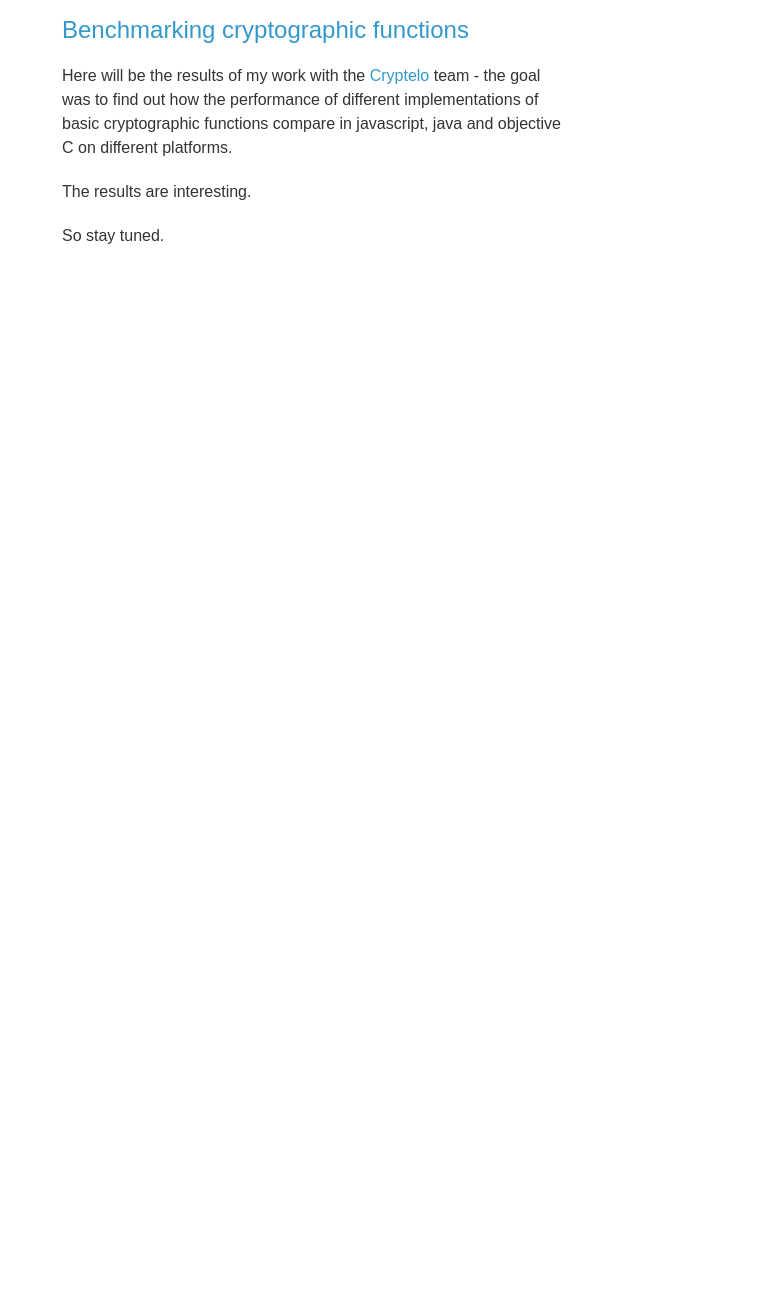
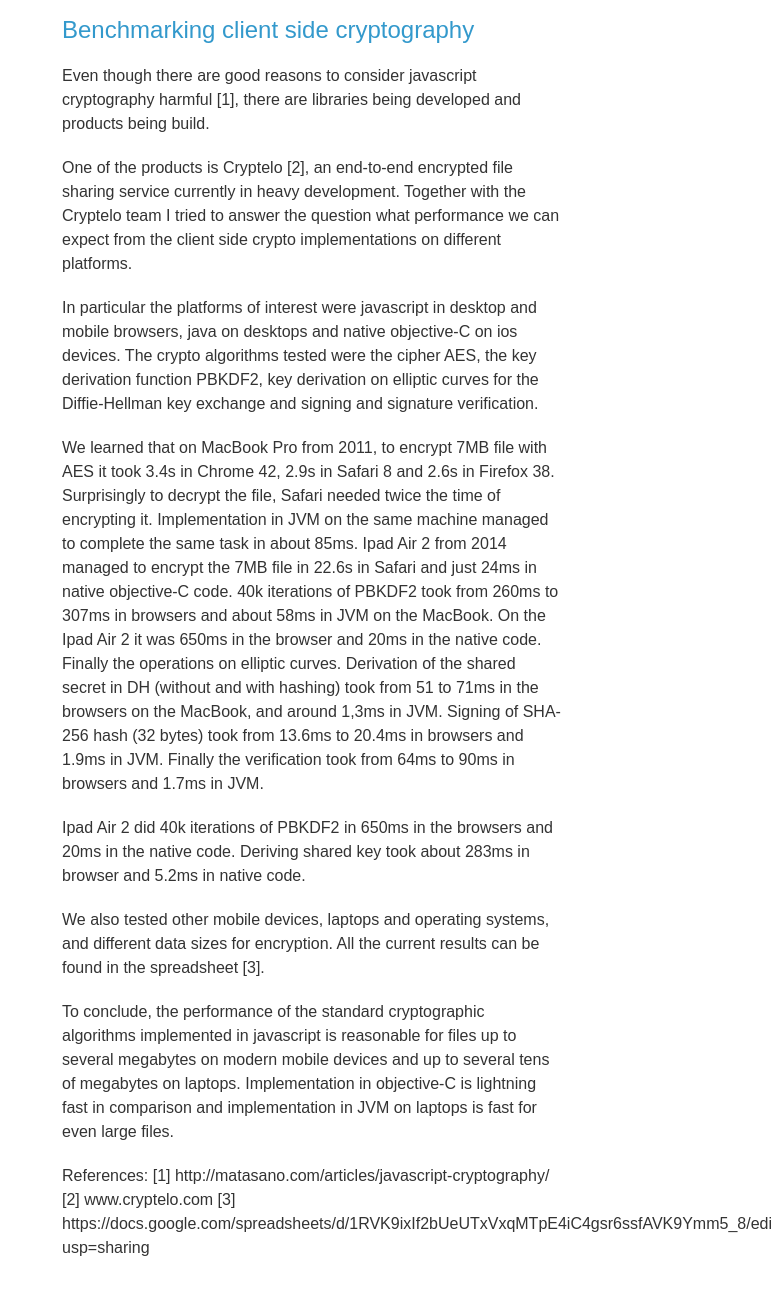
Before and after one commit to frrp/frrp.github.io, a plain HTML site: page index.html in a window 1280 px wide. Shown: the part 982-2276 px from the top of the page, without its empty margins (508-1280 px from the left). Before the commit the page ends 1300 px from the top, so only its background shows below. Drawn offline with Linux system fonts and the light colour scheme.

Commit message:
benchmarks

```diff
--- a/index.html
+++ b/index.html
@@ -19,7 +19,7 @@
           <p>philosophy, maths, crypto and code</p>
 
 
-        <p class="view"><a href="https://github.com/frrp">My GitHub Profile</a></p>
+        <p class="view"><a href="https://github.com/frrp">GitHub Profile</a></p>
 
       </header>
       <section class="main content-area">
@@ -41,11 +41,40 @@
 </article>
 
 <article>
-  <h2  class="unspaced"><a href="#crypto-benchmarks">Benchmarking cryptographic functions</a></h2>
+  <h2  class="unspaced"><a href="#crypto-benchmarks">Benchmarking client side cryptography</a></h2>
 <p>
-Here will be the results of my work with the <a href="https://www.cryptelo.com/en/">Cryptelo</a> team - the goal was to find out how the performance of different implementations of basic cryptographic functions compare in javascript, java and objective C on different platforms.</p>
-<p>The results are interesting.</p>
-<p>So stay tuned.</p>
+Even though there are good reasons to consider javascript cryptography harmful [1], there are libraries being developed and products being build.
+<p>
+One of the products is Cryptelo [2], an end-to-end encrypted file sharing service currently in heavy development.
+
+Together with the Cryptelo team I tried to answer the question what performance we can expect from the client side crypto implementations on different platforms.
+</p>
+<p>
+In particular the platforms of interest were javascript in desktop and mobile browsers, java on desktops and native objective-C on ios devices.
+
+The crypto algorithms tested were the cipher AES, the key derivation function PBKDF2, key derivation on elliptic curves for the Diffie-Hellman key exchange and signing and signature verification.
+</p>
+<p>
+We learned that on MacBook Pro from 2011, to encrypt 7MB file with AES it took 3.4s in Chrome 42, 2.9s in Safari 8 and 2.6s in Firefox 38. Surprisingly to decrypt the file, Safari needed twice the time of encrypting it.
+Implementation in JVM on the same machine managed to complete the same task in about 85ms.
+Ipad Air 2 from 2014 managed to encrypt the 7MB file in 22.6s in Safari and just 24ms in native objective-C code.
+40k iterations of PBKDF2 took from 260ms to 307ms in browsers and about 58ms in JVM on the MacBook. On the Ipad Air 2 it was 650ms in the browser and 20ms in the native code.
+Finally the operations on elliptic curves. Derivation of the shared secret in DH (without and with hashing) took from 51 to 71ms in the browsers on the MacBook, and around 1,3ms in JVM. Signing of SHA-256 hash (32 bytes) took from 13.6ms to 20.4ms in browsers and 1.9ms in JVM. Finally the verification took from 64ms to 90ms in browsers and 1.7ms in JVM.
+</p>
+<p>
+Ipad Air 2 did 40k iterations of PBKDF2 in 650ms in the browsers and 20ms in the native code. Deriving shared key took about 283ms in browser and 5.2ms in native code.
+</p>
+<p>
+We also tested other mobile devices, laptops and operating systems, and different data sizes for encryption. All the current results can be found in the spreadsheet [3].
+</p>
+<p>
+To conclude, the performance of the standard cryptographic algorithms implemented in javascript is reasonable for files up to several megabytes on modern mobile devices and up to several tens of megabytes on laptops. Implementation in objective-C is lightning fast in comparison and implementation in JVM on laptops is fast for even large files.
+</p>
+<p>
+References:
+[1] http://matasano.com/articles/javascript-cryptography/
+[2] www.cryptelo.com
+[3] https://docs.google.com/spreadsheets/d/1RVK9ixIf2bUeUTxVxqMTpE4iC4gsr6ssfAVK9Ymm5_8/edit?usp=sharing
 </p>
     </article>
 
```
